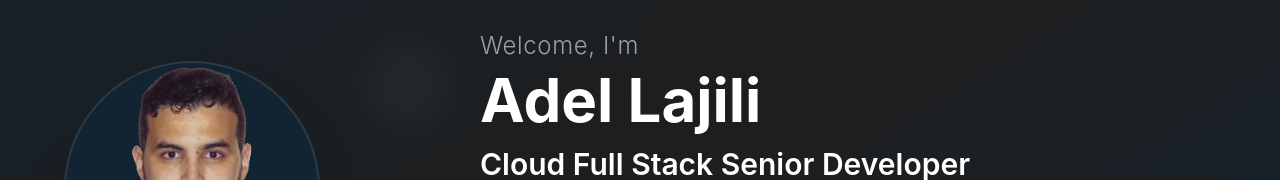
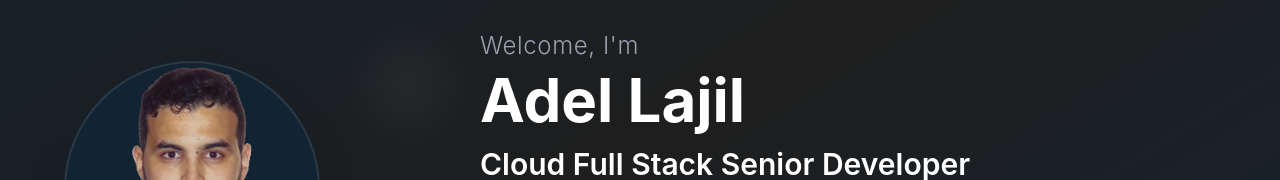
Before and after one commit to AdelSS04/my-portfolio, an Angular app in the folder src/UI/: page / in a window 1280 px wide. Shown: the part 251-431 px from the top of the page. Built offline with nearby package versions, Linux system fonts and the light colour scheme.

Commit message:
fix: Correct spelling of the name in userData

```diff
--- a/src/UI/src/app/app.ts
+++ b/src/UI/src/app/app.ts
@@ -62,7 +62,7 @@ import { EducationComponent } from './components/education/education.component';
 })
 export class App {
   userData = {
-    name: 'Adel Lajili',
+    name: 'Adel Lajil',
     title: 'Cloud Full Stack Senior Developer',
     subtitle: 'AZ-204 Certified | .NET & Angular Expert | Azure Cloud Architect',
     profileImage: 'me.png', // Add your profile image path
```
